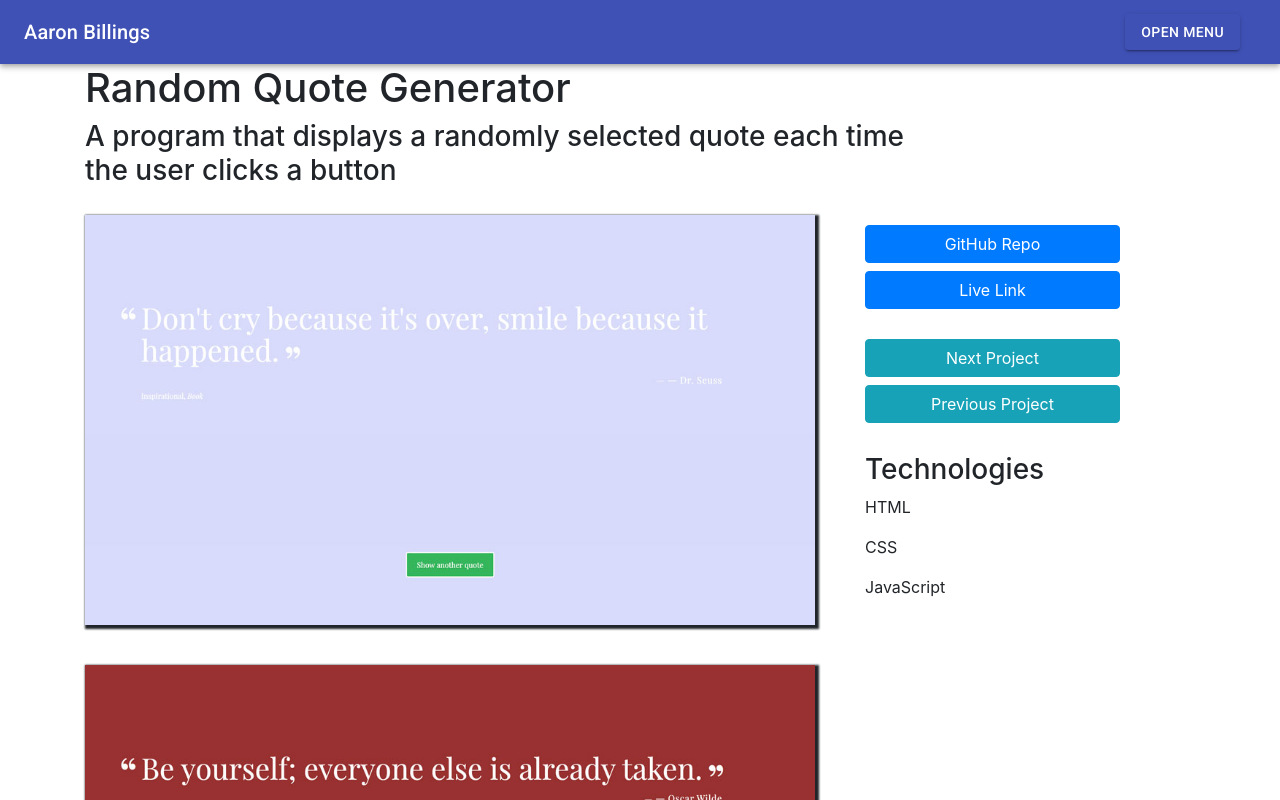
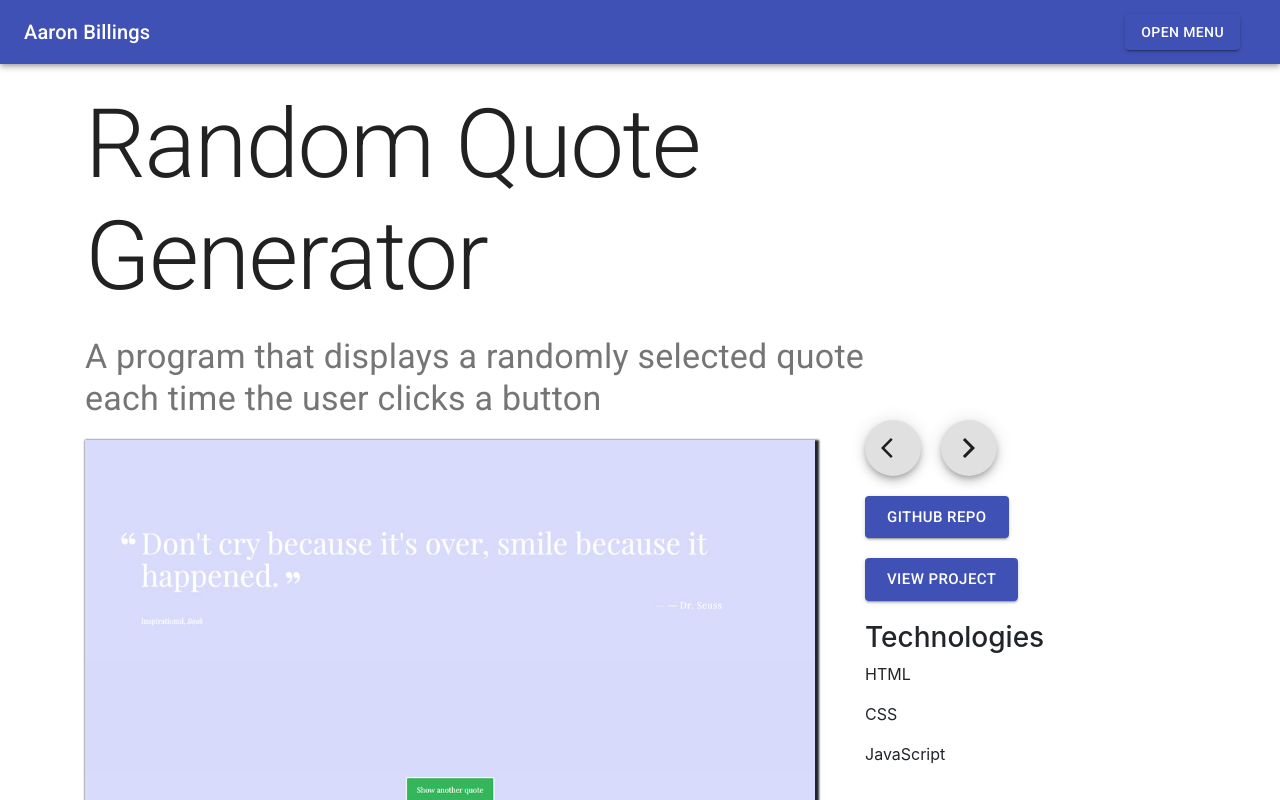
Before and after one commit to asbillings07/react_developer_portfolio, a React (Create React App) app: page /project/0 in a window 1280 px wide. Shown: the top 800 px of the page. Built offline with nearby package versions, Linux system fonts and the light colour scheme.

Commit message:
updated project detail page

```diff
--- a/public/index.html
+++ b/public/index.html
@@ -40,6 +40,13 @@
   </head>
   <body>
     <noscript>You need to enable JavaScript to run this app.</noscript>
+    <form name="contact" netlify netlify-honeypot="bot-field" hidden>
+      <input type="text" name="first name" />
+      <input type="text" name="last name" />
+      <input type="email" name="email" />
+      <textarea name="message"></textarea>
+    </form>
+
     <div id="root"></div>
     <!--
       This HTML file is a template.
--- a/src/components/ContactForm.js
+++ b/src/components/ContactForm.js
@@ -5,6 +5,7 @@ import { makeStyles } from '@material-ui/core/styles'
 import { FormGroup } from '@material-ui/core'
 import styled from 'styled-components'
 import Typography from '@material-ui/core/Typography'
+import Button from '@material-ui/core/Button'
 
 const useStyles = makeStyles(theme => ({
   root: {
@@ -39,6 +40,7 @@ export const ContactForm = () => {
           method='post'
           data-netlify='true'
         >
+          <input name='form-name' value='contact' type='hidden' />
           <FormGroup row>
             <TextField
               className={classes.firstName}
@@ -66,8 +68,14 @@ export const ContactForm = () => {
               className={classes.textArea}
               aria-label='minimum height'
               rows={3}
+              label='message'
               placeholder='What can I help you with?'
             />
+          </FormGroup>
+          <FormGroup row>
+            <Button type='submit' color='primary' variant='contained'>
+              Send
+            </Button>
           </FormGroup>
         </form>
       </Container>
--- a/src/components/Home.js
+++ b/src/components/Home.js
@@ -43,7 +43,7 @@ const useStyles = makeStyles(theme => ({
   }
 }))
 
-export function Home () {
+export const Home = () => {
   const cards = data.projects
   const classes = useStyles()
 
@@ -81,12 +81,7 @@ export function Home () {
                   </Button>
                 </Grid>
                 <Grid item>
-                  <Button
-                    href='mailto:abdevelops@gmail.com?subject=Thanks%20For%20Reaching%20Out&body=I%27m%20looking%20forward%20to%20connecting%20with%20you.%20You%20can%20replace%20this%20message%20with%20your%20own.%20'
-                    target='_blank'
-                    variant='outlined'
-                    color='primary'
-                  >
+                  <Button href='/contact' variant='outlined' color='primary'>
                     Contact Me
                   </Button>
                 </Grid>
--- a/src/components/Navigation.js
+++ b/src/components/Navigation.js
@@ -10,6 +10,7 @@ import ListItemIcon from '@material-ui/core/ListItemIcon'
 import ListItemText from '@material-ui/core/ListItemText'
 import PhotoAlbumIcon from '@material-ui/icons/PhotoAlbum'
 import PersonIcon from '@material-ui/icons/Person'
+import ContactMailIcon from '@material-ui/icons/ContactMail'
 
 const StyledMenu = withStyles({
   paper: {
@@ -106,6 +107,14 @@ export const AppNavBar = () => {
                 <ListItemText primary='About Me' />
               </a>
             </StyledMenuItem>
+            <StyledMenuItem>
+              <ListItemIcon>
+                <ContactMailIcon fontSize='small' />
+              </ListItemIcon>
+              <a href='/contact'>
+                <ListItemText primary='Contact Me' />
+              </a>
+            </StyledMenuItem>
           </StyledMenu>
         </Toolbar>
       </AppBar>
--- a/src/components/ProjectDetail.js
+++ b/src/components/ProjectDetail.js
@@ -1,13 +1,29 @@
 import React from 'react'
-import { Container, Col, Row, Button } from 'react-bootstrap'
+import { Container, Col, Row } from 'react-bootstrap'
 import { data } from '../data'
 import styled from 'styled-components'
+import Typography from '@material-ui/core/Typography'
+import { makeStyles } from '@material-ui/core/styles'
+import Button from '@material-ui/core/Button'
+import Fab from '@material-ui/core/Fab'
+import ArrowForwardIosIcon from '@material-ui/icons/ArrowForwardIos'
+import ArrowBackIosIcon from '@material-ui/icons/ArrowBackIos'
 
-export function ProjectDetail ({ match }) {
+const useStyles = makeStyles(theme => ({
+  Title: {
+    marginTop: 25
+  },
+  Button: {
+    marginBottom: 20,
+    marginRight: 20
+  }
+}))
+
+export const ProjectDetail = ({ match }) => {
   const { id } = match.params
   const project = data.projects[id]
 
-  const nextProject = (match, props) => {
+  const nextProject = match => {
     const nextButton = document.getElementById('next')
     const { id } = match.params
     const { projects } = data
@@ -17,7 +33,7 @@ export function ProjectDetail ({ match }) {
       nextButton.disabled = true
     }
   }
-  const prevProject = (match, props) => {
+  const prevProject = match => {
     const prevButton = document.getElementById('prev')
     const { id } = match.params
     const { projects } = data
@@ -27,13 +43,19 @@ export function ProjectDetail ({ match }) {
       prevButton.disabled = true
     }
   }
-
+  const classes = useStyles()
   return (
     <Container>
+      <br />
       <Row>
         <Col md={9}>
-          <h1>{project.project_name}</h1>
-          <h3>{project.description}</h3>
+          <Typography variant='h1' color='textPrimary'>
+            {project.project_name}
+          </Typography>
+          <br />
+          <Typography variant='h4' color='textSecondary'>
+            {project.description}
+          </Typography>
         </Col>
       </Row>
       <Row>
@@ -47,28 +69,43 @@ export function ProjectDetail ({ match }) {
           ))}
         </ProjectCol>
         <Col md={3}>
-          <StyledTopButton block href={project.github_link} target='_blank'>
+          <Fab
+            onClick={() => prevProject(match)}
+            {...(match.params.id === 0 ? 'disabled' : '')}
+            className={classes.Button}
+            id='prev'
+            aria-label='previous'
+          >
+            <ArrowBackIosIcon />
+          </Fab>
+          <Fab
+            onClick={() => nextProject(match)}
+            className={classes.Button}
+            id='next'
+            aria-label='next'
+          >
+            <ArrowForwardIosIcon className={classes.extendedIcon} />
+          </Fab>
+          <Button
+            size='large'
+            className={classes.Button}
+            variant='contained'
+            color='primary'
+            href={project.github_link}
+            target='_blank'
+          >
             GitHub Repo
-          </StyledTopButton>
-          <StyledBottomButton block href={project.live_link} target='_blank'>
-            Live Link
-          </StyledBottomButton>
-          <StyledNextButton
-            block
-            variant='info'
-            id='next'
-            onClick={() => nextProject(match)}
+          </Button>
+          <Button
+            size='large'
+            className={classes.Button}
+            variant='contained'
+            color='primary'
+            href={project.live_link}
+            target='_blank'
           >
-            Next Project
-          </StyledNextButton>
-          <StyledPrevButton
-            variant='info'
-            id='prev'
-            block
-            onClick={() => prevProject(match)}
-          >
-            Previous Project
-          </StyledPrevButton>
+            View Project
+          </Button>
           <h3>Technologies</h3>
           {project.technologies.map((tech, i) => (
             <p key={i}>{tech}</p>
@@ -79,20 +116,6 @@ export function ProjectDetail ({ match }) {
   )
 }
 
-const StyledBottomButton = styled(Button)`
-  margin-bottom: 30px;
-`
-const StyledTopButton = styled(Button)`
-  margin-top: 30px;
-`
-const StyledNextButton = styled(Button)`
-  margin-top: 30px;
-  variant: ${props => (props.primary ? 'info' : 'danger')};
-`
-const StyledPrevButton = styled(Button)`
-  margin-bottom: 30px;
-  color: ${props => (props.primary ? 'info' : 'danger')};
-`
 const ProjectImage = styled.img`
   width: 100%;
   height: auto;
```
